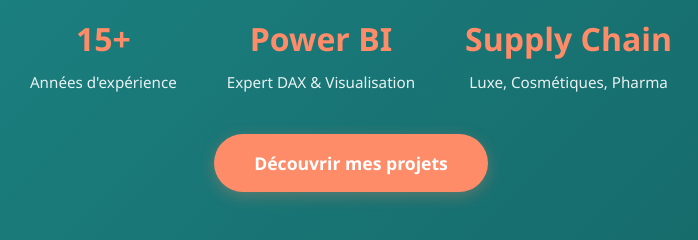
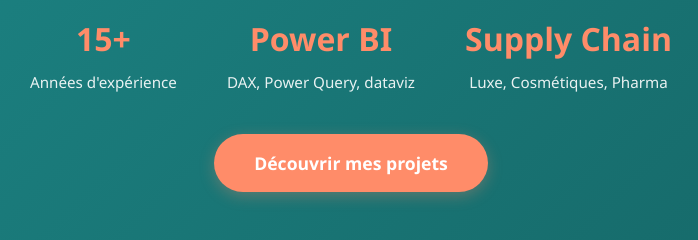
Before and after one commit to PriscaHSupplyData/priscahsupplydata.github.io, a plain HTML site: page index.html in a window 1280 px wide. Shown: the part 415-655 px from the top of the page, 289-987 px from the left. Drawn offline with Linux system fonts and the light colour scheme; files whose address does not match are found by name.

Commit message:
Update index.html

```diff
--- a/index.html
+++ b/index.html
@@ -46,7 +46,7 @@
                     </div>
                     <div class="stat">
                         <span class="stat-number" data-translate="hero_stat2_number">Power BI</span>
-                        <span class="stat-label" data-translate="hero_stat2_label">Expert DAX & Visualisation</span>
+                        <span class="stat-label" data-translate="hero_stat2_label">DAX, Power Query, dataviz</span>
                     </div>
                     <div class="stat">
                         <span class="stat-number" data-translate="hero_stat3_number">Supply Chain</span>
```
